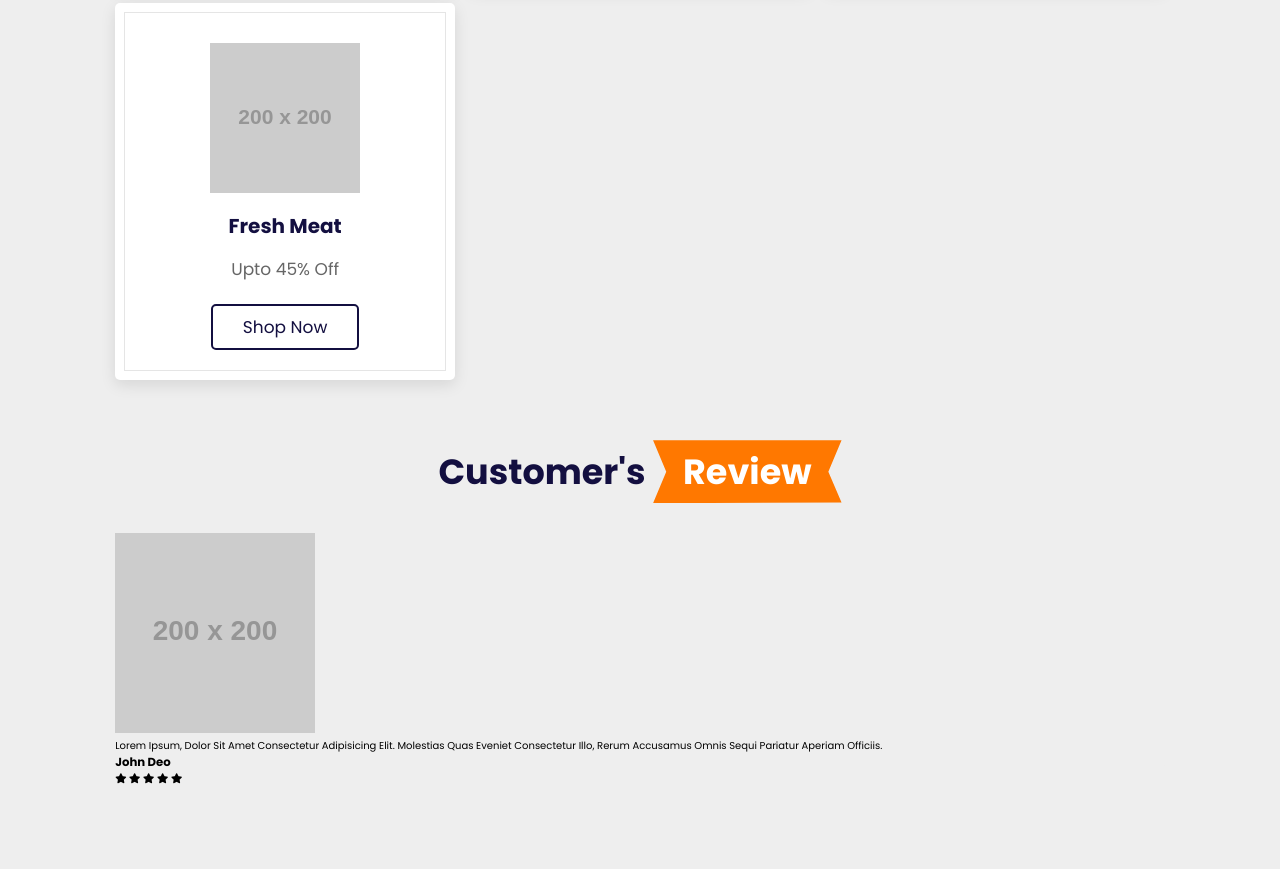
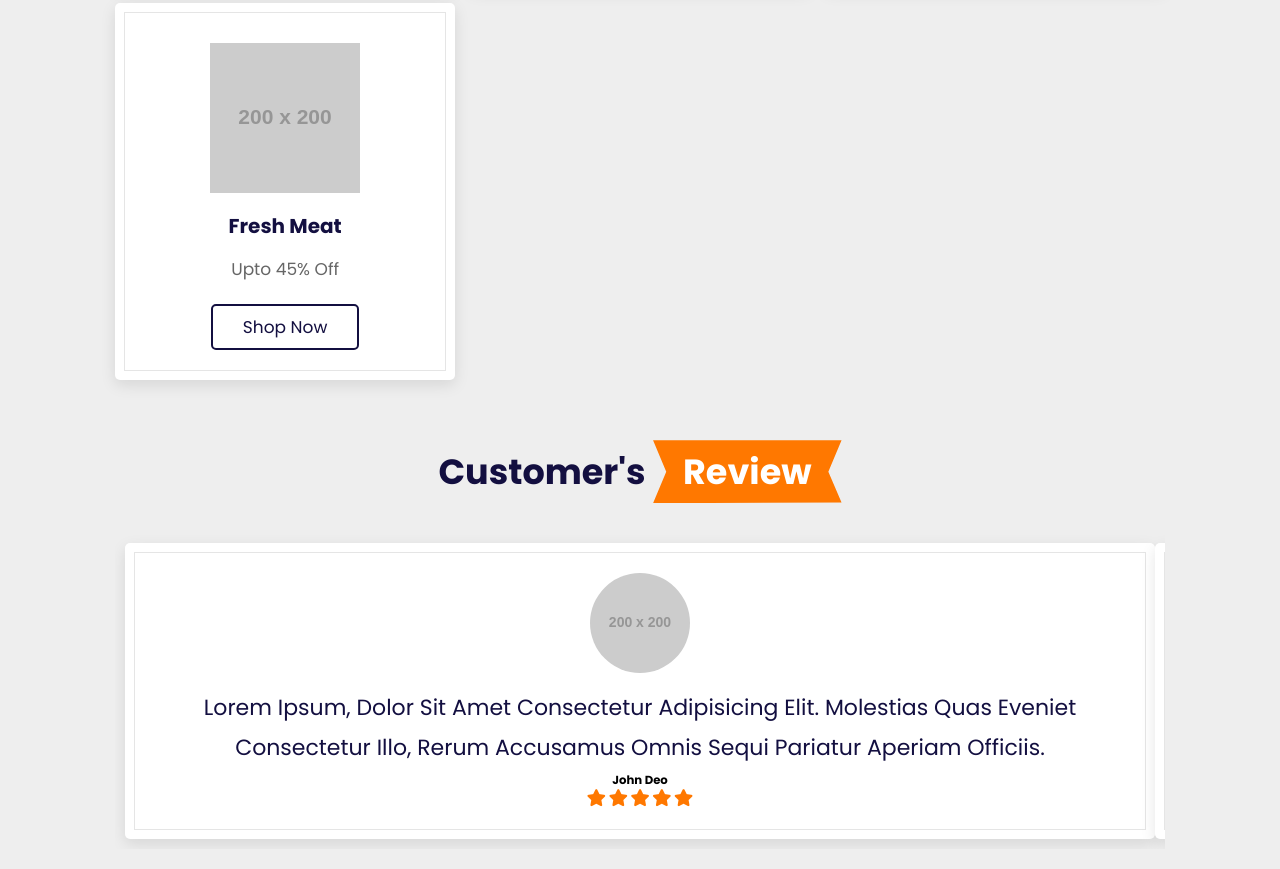
Before and after one commit to O-Julia-O/add_to_cart_shopping, a plain HTML site: page index.html in a window 1280 px wide. Shown: the part 2485-3354 px from the top of the page. Before the commit the page ends 3292 px from the top, so only its background shows below. Drawn offline with nearby package versions, Linux system fonts and the light colour scheme; placeholder pictures from the web are drawn by us.

Commit message:
styles for section review

```diff
--- a/styles.css
+++ b/styles.css
@@ -454,6 +454,54 @@ section {
 
 /* section categories ends */
 
+/* section review starts */
+
+.review .review-slider {
+    padding: 1rem;
+}
+
+.review .review-slider .box {
+    background-color: #fff;
+    border-radius: .5rem;
+    text-align: center;
+    padding: 3rem 2rem;
+    outline-offset: -1rem;
+    outline: var(--outline);
+    box-shadow: var(--box-shadow);
+    transition: .2s linear;
+}
+
+.review .review-slider .box:hover {
+    outline-offset: 0rem;
+    outline: var(--outline-hover);
+}
+
+.review .review-slider .box img {
+    height: 10rem;
+    width: 10rem;
+    border-radius: 50%;
+}
+
+.review .review-slider .box p {
+    padding: 1rem 0;
+    line-height: 1.8;
+    color: var(--light-color);
+    font-size: 1.5rem;
+}
+
+.review .review-slider .box p {
+    padding-bottom: .5rem;
+    color: var(--black);
+    font-size: 2.2rem;
+}
+
+.review .review-slider .box .stars i {
+    color: var(--orange);
+    font-size: 1.7rem;
+}
+
+/* section review ends */
+
 
 /* media queries starts */
 
```
